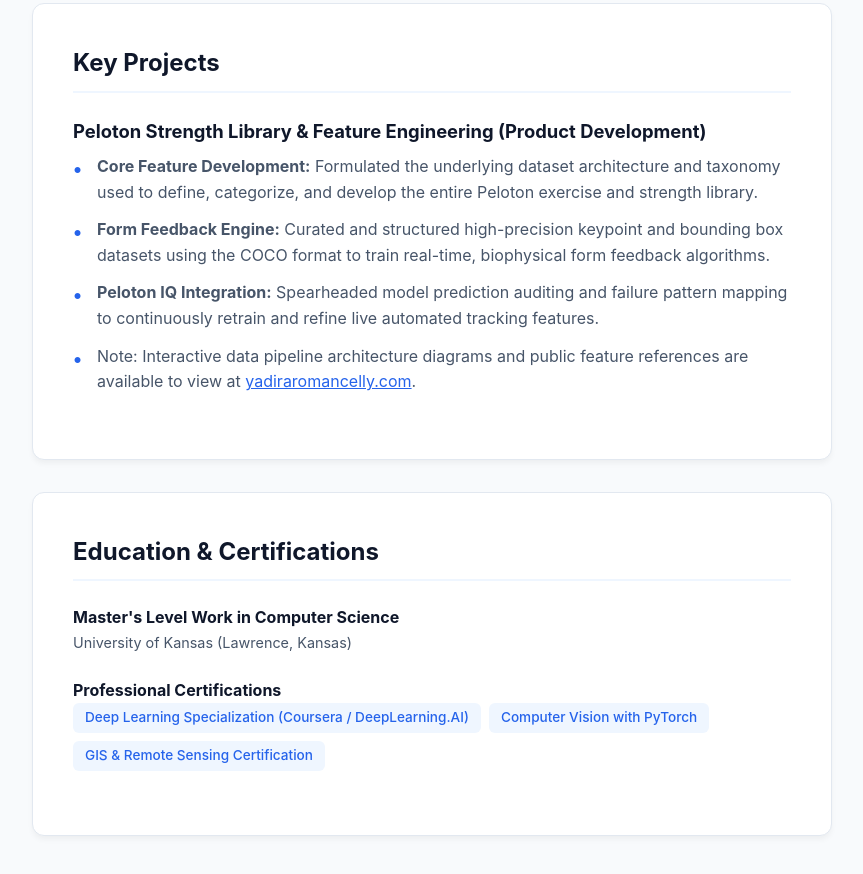
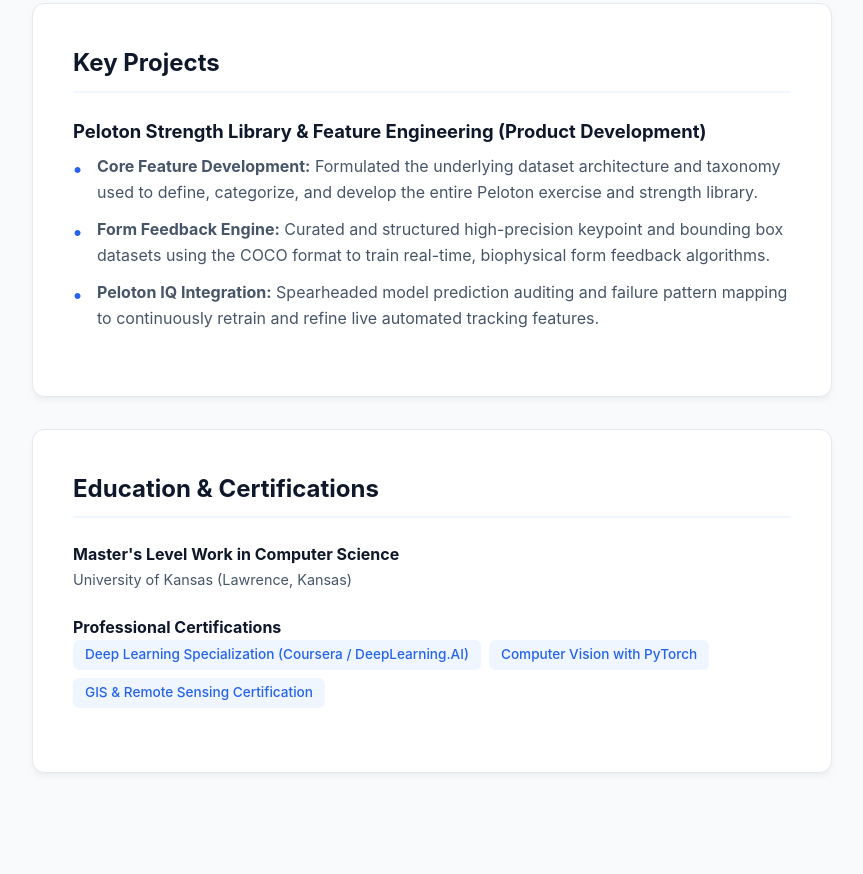
Before and after one commit to romancelly214/cv-website, a plain HTML site: page index.html in a window 1280 px wide. Shown: the part 1888-2762 px from the top of the page, without its empty margins (208-1071 px from the left). After the commit the page ends 2725 px from the top, so only its background shows below. Drawn offline with Linux system fonts and the light colour scheme.

Commit message:
Update index.html

```diff
--- a/index.html
+++ b/index.html
@@ -273,7 +273,7 @@
                     <li><strong>Core Feature Development:</strong> Formulated the underlying dataset architecture and taxonomy used to define, categorize, and develop the entire Peloton exercise and strength library.</li>
                     <li><strong>Form Feedback Engine:</strong> Curated and structured high-precision keypoint and bounding box datasets using the COCO format to train real-time, biophysical form feedback algorithms.</li>
                     <li><strong>Peloton IQ Integration:</strong> Spearheaded model prediction auditing and failure pattern mapping to continuously retrain and refine live automated tracking features.</li>
-								<li>Note: Interactive data pipeline architecture diagrams and public feature references are available to view at <a href="https://yadiraromancelly.com" target="_blank" style="color: var(--primary); text-decoration: underline;">yadiraromancelly.com</a>.</li>
+
                 </ul>
             </div>
         </section>
```
